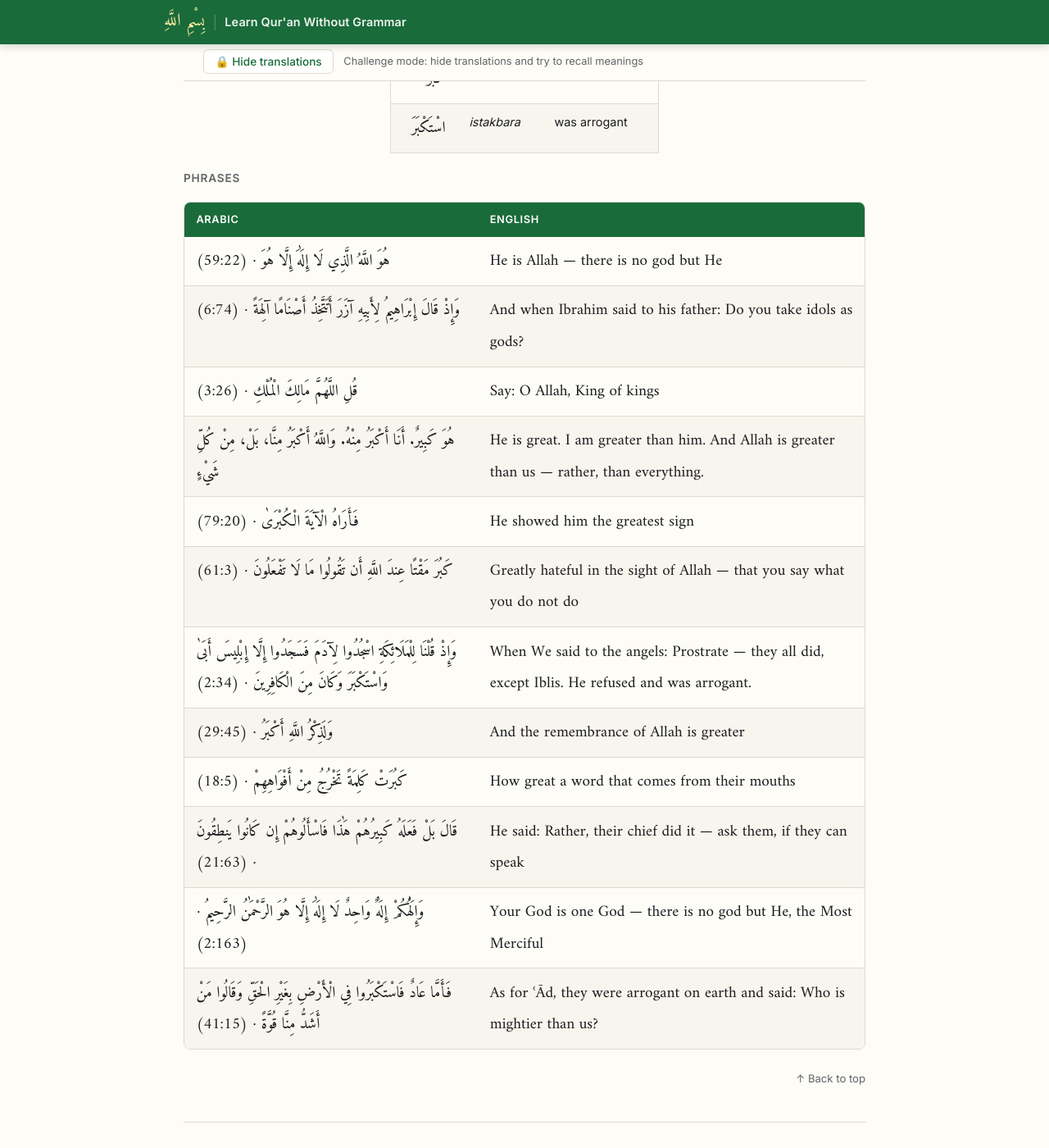
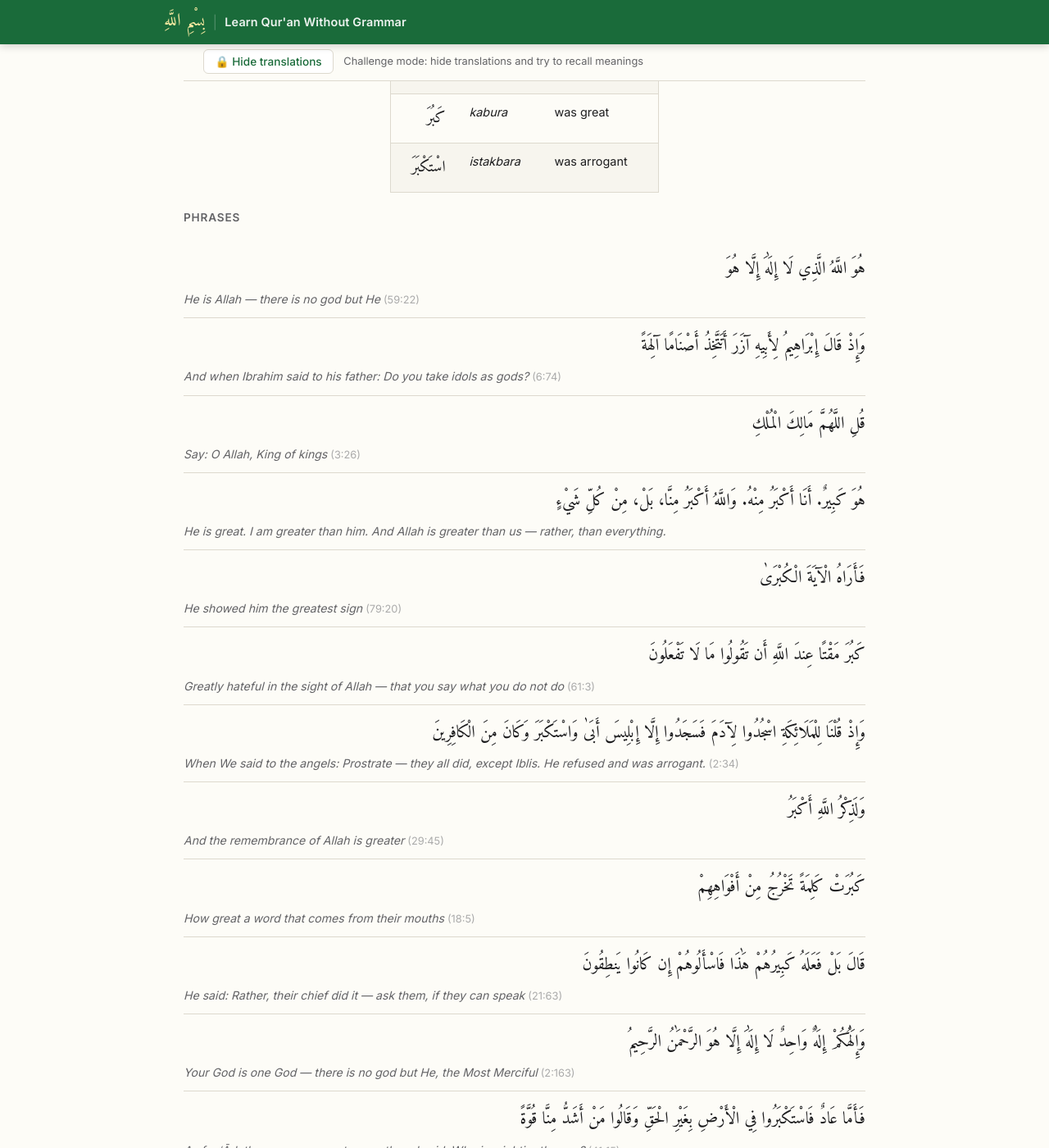
Before and after one commit to siraj-samsudeen/learn-quran-without-grammar, a Jekyll site: the page built from lessons/lesson-01-allahu-akbar.md, in a window 1280 px wide and 1400 px high, scrolled down 7780 px. Shown: the whole window at 82% size. Built offline with Jekyll 4.4.1, drawn with Linux system fonts in a browser that asks for light colours; some web fonts are replaced; some of the changed text lies outside the part shown.

Commit message:
Lesson 1: learning science improvements — stacked phrases summary, quiz fixes, favicon

```diff
--- a/_layouts/default.html
+++ b/_layouts/default.html
@@ -5,6 +5,8 @@
   <meta name="viewport" content="width=device-width, initial-scale=1.0">
   <title>{{ page.title | default: site.title }} — {{ site.title }}</title>
   <meta name="description" content="{{ page.description | default: site.description }}">
+
+  <link rel="icon" href="{{ '/favicon.svg' | relative_url }}" type="image/svg+xml">
 
   <!-- Arabic + Latin fonts -->
   <link rel="preconnect" href="https://fonts.googleapis.com">
--- a/assets/css/style.css
+++ b/assets/css/style.css
@@ -561,6 +561,41 @@ body {
   margin-top: 0.25rem;
 }
 
+/* ── Phrases Summary List (stacked) ── */
+.phrases-list {
+  display: flex;
+  flex-direction: column;
+  margin: 1rem 0;
+}
+.phrase-row {
+  padding: 0.75rem 0;
+  border-bottom: 1px solid var(--border);
+}
+.phrase-row:last-child {
+  border-bottom: none;
+}
+.phrase-arabic {
+  font-family: var(--font-arabic);
+  font-size: 1.3rem;
+  line-height: 2.2;
+  direction: rtl;
+  text-align: right;
+  color: var(--text);
+}
+.phrase-english {
+  font-family: var(--font-ui);
+  font-size: 0.88rem;
+  font-style: italic;
+  color: var(--muted);
+  line-height: 1.5;
+  margin-top: 0.15rem;
+}
+.phrase-ref {
+  font-style: normal;
+  font-size: 0.8rem;
+  color: #aaa;
+}
+
 /* ── Lesson Map ── */
 .lesson-map {
   display: flex;
@@ -663,17 +698,12 @@ body {
 }
 .quiz-reveal summary {
   cursor: pointer;
-  color: var(--green);
-  font-weight: 500;
+  color: var(--muted);
+  font-weight: 400;
+  font-size: 0.85rem;
   padding: 0.3rem 0;
 }
-.quiz-reveal summary:hover { text-decoration: underline; }
-.quiz-reveal summary b,
-.quiz-reveal summary strong {
-  font-family: var(--font-arabic);
-  font-size: 1.1rem;
-  color: var(--green);
-}
+.quiz-reveal summary:hover { color: var(--green); }
 .quiz-answer {
   display: inline-block;
   margin-top: 0.35rem;
--- a/lessons/lesson-01-allahu-akbar.md
+++ b/lessons/lesson-01-allahu-akbar.md
@@ -256,10 +256,10 @@ Three times in one ayah — **إِلَٰه** appears three times. This single ve
 
 An entire civilisation that said: "Who is mightier than us?" The Qur'an's answer is devastating. Notice **اسْتَكْبَرُوا** — the same word as Iblīs, but now it's a whole nation.
 
+---
+
 [↑ Back to top](#lesson-map)
 {: .back-to-top}
-
----
 
 ## Review in Order
 {: #review-in-order}
@@ -299,20 +299,56 @@ An entire civilisation that said: "Who is mightier than us?" The Qur'an's answer
 
 #### Phrases
 
-| Arabic | English |
-| --- | --- |
-| هُوَ اللَّهُ الَّذِي لَا إِلَٰهَ إِلَّا هُوَ · (59:22) | He is Allah — there is no god but He |
-| وَإِذْ قَالَ إِبْرَاهِيمُ لِأَبِيهِ آزَرَ أَتَتَّخِذُ أَصْنَامًا آلِهَةً · (6:74) | And when Ibrahim said to his father: Do you take idols as gods? |
-| قُلِ اللَّهُمَّ مَالِكَ الْمُلْكِ · (3:26) | Say: O Allah, King of kings |
-| هُوَ كَبِيرٌ. أَنَا أَكْبَرُ مِنْهُ. وَاللَّهُ أَكْبَرُ مِنَّا، بَلْ، مِنْ كُلِّ شَيْءٍ | He is great. I am greater than him. And Allah is greater than us — rather, than everything. |
-| فَأَرَاهُ الْآيَةَ الْكُبْرَىٰ · (79:20) | He showed him the greatest sign |
-| كَبُرَ مَقْتًا عِندَ اللَّهِ أَن تَقُولُوا مَا لَا تَفْعَلُونَ · (61:3) | Greatly hateful in the sight of Allah — that you say what you do not do |
-| وَإِذْ قُلْنَا لِلْمَلَائِكَةِ اسْجُدُوا لِآدَمَ فَسَجَدُوا إِلَّا إِبْلِيسَ أَبَىٰ وَاسْتَكْبَرَ وَكَانَ مِنَ الْكَافِرِينَ · (2:34) | When We said to the angels: Prostrate — they all did, except Iblis. He refused and was arrogant. |
-| وَلَذِكْرُ اللَّهِ أَكْبَرُ · (29:45) | And the remembrance of Allah is greater |
-| كَبُرَتْ كَلِمَةً تَخْرُجُ مِنْ أَفْوَاهِهِمْ · (18:5) | How great a word that comes from their mouths |
-| قَالَ بَلْ فَعَلَهُ كَبِيرُهُمْ هَٰذَا فَاسْأَلُوهُمْ إِن كَانُوا يَنطِقُونَ · (21:63) | He said: Rather, their chief did it — ask them, if they can speak |
-| وَإِلَٰهُكُمْ إِلَٰهٌ وَاحِدٌ لَا إِلَٰهَ إِلَّا هُوَ الرَّحْمَٰنُ الرَّحِيمُ · (2:163) | Your God is one God — there is no god but He, the Most Merciful |
-| فَأَمَّا عَادٌ فَاسْتَكْبَرُوا فِي الْأَرْضِ بِغَيْرِ الْحَقِّ وَقَالُوا مَنْ أَشَدُّ مِنَّا قُوَّةً · (41:15) | As for ʿĀd, they were arrogant on earth and said: Who is mightier than us? |
+<div class="phrases-list" markdown="0">
+  <div class="phrase-row">
+    <div class="phrase-arabic">هُوَ اللَّهُ الَّذِي لَا إِلَٰهَ إِلَّا هُوَ</div>
+    <div class="phrase-english">He is Allah — there is no god but He <span class="phrase-ref">(59:22)</span></div>
+  </div>
+  <div class="phrase-row">
+    <div class="phrase-arabic">وَإِذْ قَالَ إِبْرَاهِيمُ لِأَبِيهِ آزَرَ أَتَتَّخِذُ أَصْنَامًا آلِهَةً</div>
+    <div class="phrase-english">And when Ibrahim said to his father: Do you take idols as gods? <span class="phrase-ref">(6:74)</span></div>
+  </div>
+  <div class="phrase-row">
+    <div class="phrase-arabic">قُلِ اللَّهُمَّ مَالِكَ الْمُلْكِ</div>
+    <div class="phrase-english">Say: O Allah, King of kings <span class="phrase-ref">(3:26)</span></div>
+  </div>
+  <div class="phrase-row">
+    <div class="phrase-arabic">هُوَ كَبِيرٌ. أَنَا أَكْبَرُ مِنْهُ. وَاللَّهُ أَكْبَرُ مِنَّا، بَلْ، مِنْ كُلِّ شَيْءٍ</div>
+    <div class="phrase-english">He is great. I am greater than him. And Allah is greater than us — rather, than everything.</div>
+  </div>
+  <div class="phrase-row">
+    <div class="phrase-arabic">فَأَرَاهُ الْآيَةَ الْكُبْرَىٰ</div>
+    <div class="phrase-english">He showed him the greatest sign <span class="phrase-ref">(79:20)</span></div>
+  </div>
+  <div class="phrase-row">
+    <div class="phrase-arabic">كَبُرَ مَقْتًا عِندَ اللَّهِ أَن تَقُولُوا مَا لَا تَفْعَلُونَ</div>
+    <div class="phrase-english">Greatly hateful in the sight of Allah — that you say what you do not do <span class="phrase-ref">(61:3)</span></div>
+  </div>
+  <div class="phrase-row">
+    <div class="phrase-arabic">وَإِذْ قُلْنَا لِلْمَلَائِكَةِ اسْجُدُوا لِآدَمَ فَسَجَدُوا إِلَّا إِبْلِيسَ أَبَىٰ وَاسْتَكْبَرَ وَكَانَ مِنَ الْكَافِرِينَ</div>
+    <div class="phrase-english">When We said to the angels: Prostrate — they all did, except Iblis. He refused and was arrogant. <span class="phrase-ref">(2:34)</span></div>
+  </div>
+  <div class="phrase-row">
+    <div class="phrase-arabic">وَلَذِكْرُ اللَّهِ أَكْبَرُ</div>
+    <div class="phrase-english">And the remembrance of Allah is greater <span class="phrase-ref">(29:45)</span></div>
+  </div>
+  <div class="phrase-row">
+    <div class="phrase-arabic">كَبُرَتْ كَلِمَةً تَخْرُجُ مِنْ أَفْوَاهِهِمْ</div>
+    <div class="phrase-english">How great a word that comes from their mouths <span class="phrase-ref">(18:5)</span></div>
+  </div>
+  <div class="phrase-row">
+    <div class="phrase-arabic">قَالَ بَلْ فَعَلَهُ كَبِيرُهُمْ هَٰذَا فَاسْأَلُوهُمْ إِن كَانُوا يَنطِقُونَ</div>
+    <div class="phrase-english">He said: Rather, their chief did it — ask them, if they can speak <span class="phrase-ref">(21:63)</span></div>
+  </div>
+  <div class="phrase-row">
+    <div class="phrase-arabic">وَإِلَٰهُكُمْ إِلَٰهٌ وَاحِدٌ لَا إِلَٰهَ إِلَّا هُوَ الرَّحْمَٰنُ الرَّحِيمُ</div>
+    <div class="phrase-english">Your God is one God — there is no god but He, the Most Merciful <span class="phrase-ref">(2:163)</span></div>
+  </div>
+  <div class="phrase-row">
+    <div class="phrase-arabic">فَأَمَّا عَادٌ فَاسْتَكْبَرُوا فِي الْأَرْضِ بِغَيْرِ الْحَقِّ وَقَالُوا مَنْ أَشَدُّ مِنَّا قُوَّةً</div>
+    <div class="phrase-english">As for ʿĀd, they were arrogant on earth and said: Who is mightier than us? <span class="phrase-ref">(41:15)</span></div>
+  </div>
+</div>
 
 [↑ Back to top](#lesson-map)
 {: .back-to-top}
@@ -328,42 +364,42 @@ Look at the highlighted word in each ayah. Can you recall its meaning? Click to
 
 <div class="quiz-item">
   <div class="quiz-arabic">هُوَ اللَّهُ الَّذِي لَا <b>إِلَٰهَ</b> إِلَّا هُوَ</div>
-  <details class="quiz-reveal"><summary>What does <b>إِلَٰهَ</b> mean?</summary><span class="quiz-answer">god</span></details>
+  <details class="quiz-reveal"><summary>إِلَٰهَ means…</summary><span class="quiz-answer">god</span></details>
 </div>
 
 <div class="quiz-item">
   <div class="quiz-arabic">أَتَتَّخِذُ أَصْنَامًا <b>آلِهَةً</b></div>
-  <details class="quiz-reveal"><summary>What does <b>آلِهَةً</b> mean?</summary><span class="quiz-answer">gods (plural)</span></details>
+  <details class="quiz-reveal"><summary>آلِهَةً means…</summary><span class="quiz-answer">gods (plural)</span></details>
 </div>
 
 <div class="quiz-item">
   <div class="quiz-arabic">قُلِ <b>اللَّهُمَّ</b> مَالِكَ الْمُلْكِ</div>
-  <details class="quiz-reveal"><summary>What does <b>اللَّهُمَّ</b> mean?</summary><span class="quiz-answer">O Allah</span></details>
+  <details class="quiz-reveal"><summary>اللَّهُمَّ means…</summary><span class="quiz-answer">O Allah</span></details>
 </div>
 
 <div class="quiz-item">
   <div class="quiz-arabic">فَأَرَاهُ الْآيَةَ <b>الْكُبْرَىٰ</b></div>
-  <details class="quiz-reveal"><summary>What does <b>الْكُبْرَىٰ</b> mean?</summary><span class="quiz-answer">the greatest</span></details>
+  <details class="quiz-reveal"><summary>الْكُبْرَىٰ means…</summary><span class="quiz-answer">the greatest</span></details>
 </div>
 
 <div class="quiz-item">
   <div class="quiz-arabic"><b>كَبُرَ</b> مَقْتًا عِندَ اللَّهِ أَن تَقُولُوا مَا لَا تَفْعَلُونَ</div>
-  <details class="quiz-reveal"><summary>What does <b>كَبُرَ</b> mean?</summary><span class="quiz-answer">was great / greatly</span></details>
+  <details class="quiz-reveal"><summary>كَبُرَ means…</summary><span class="quiz-answer">was great / greatly</span></details>
 </div>
 
 <div class="quiz-item">
   <div class="quiz-arabic">أَبَىٰ وَ<b>اسْتَكْبَرَ</b> وَكَانَ مِنَ الْكَافِرِينَ</div>
-  <details class="quiz-reveal"><summary>What does <b>اسْتَكْبَرَ</b> mean?</summary><span class="quiz-answer">was arrogant</span></details>
+  <details class="quiz-reveal"><summary>اسْتَكْبَرَ means…</summary><span class="quiz-answer">was arrogant</span></details>
 </div>
 
 <div class="quiz-item">
   <div class="quiz-arabic">وَلَذِكْرُ اللَّهِ <b>أَكْبَرُ</b></div>
-  <details class="quiz-reveal"><summary>What does <b>أَكْبَرُ</b> mean?</summary><span class="quiz-answer">greater / greatest</span></details>
+  <details class="quiz-reveal"><summary>أَكْبَرُ means…</summary><span class="quiz-answer">greater / greatest</span></details>
 </div>
 
 <div class="quiz-item">
   <div class="quiz-arabic">قَالَ بَلْ فَعَلَهُ <b>كَبِيرُهُمْ</b> هَٰذَا</div>
-  <details class="quiz-reveal"><summary>What does <b>كَبِيرُهُمْ</b> mean?</summary><span class="quiz-answer">their chief / their biggest</span></details>
+  <details class="quiz-reveal"><summary>كَبِيرُهُمْ means…</summary><span class="quiz-answer">their chief / their biggest</span></details>
 </div>
 
 </div>
```
Also changed, not shown: favicon.svg (added).
